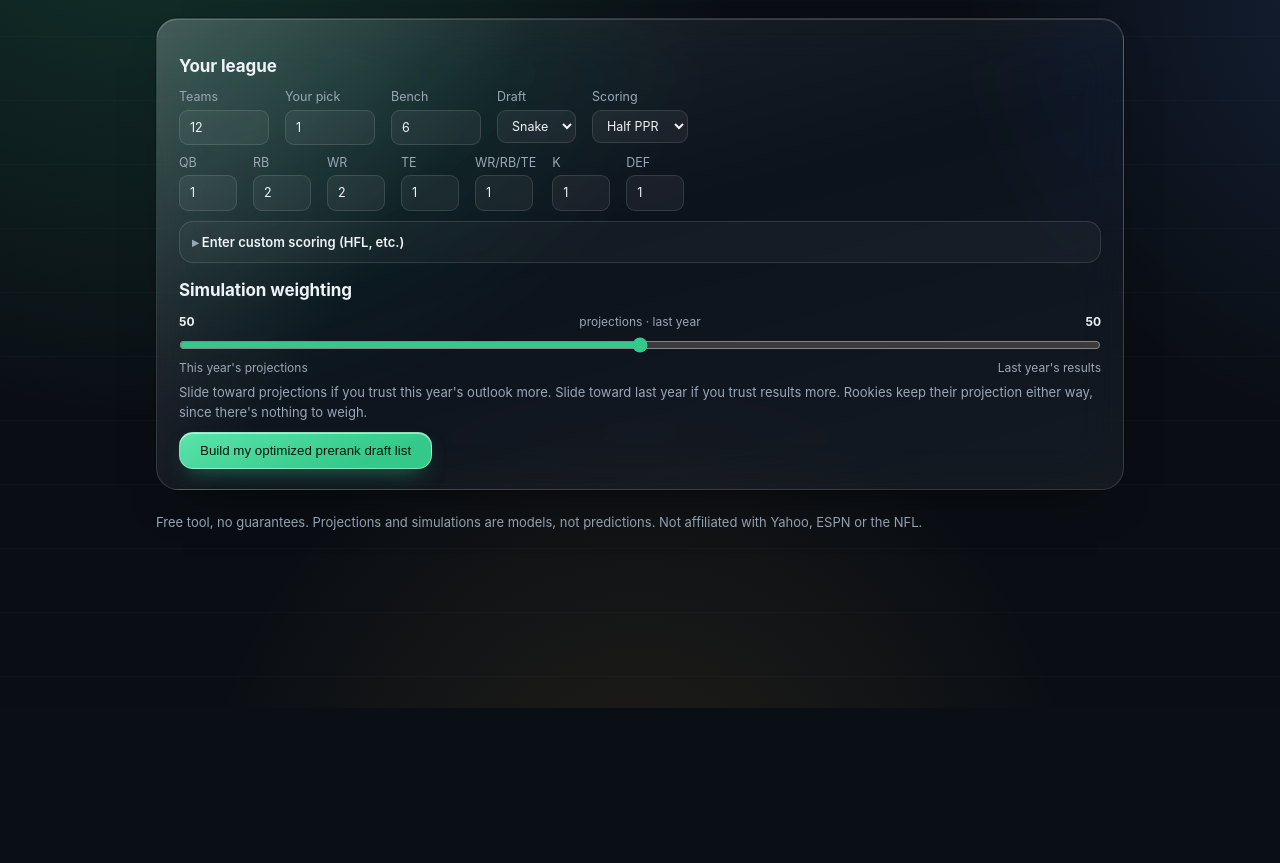
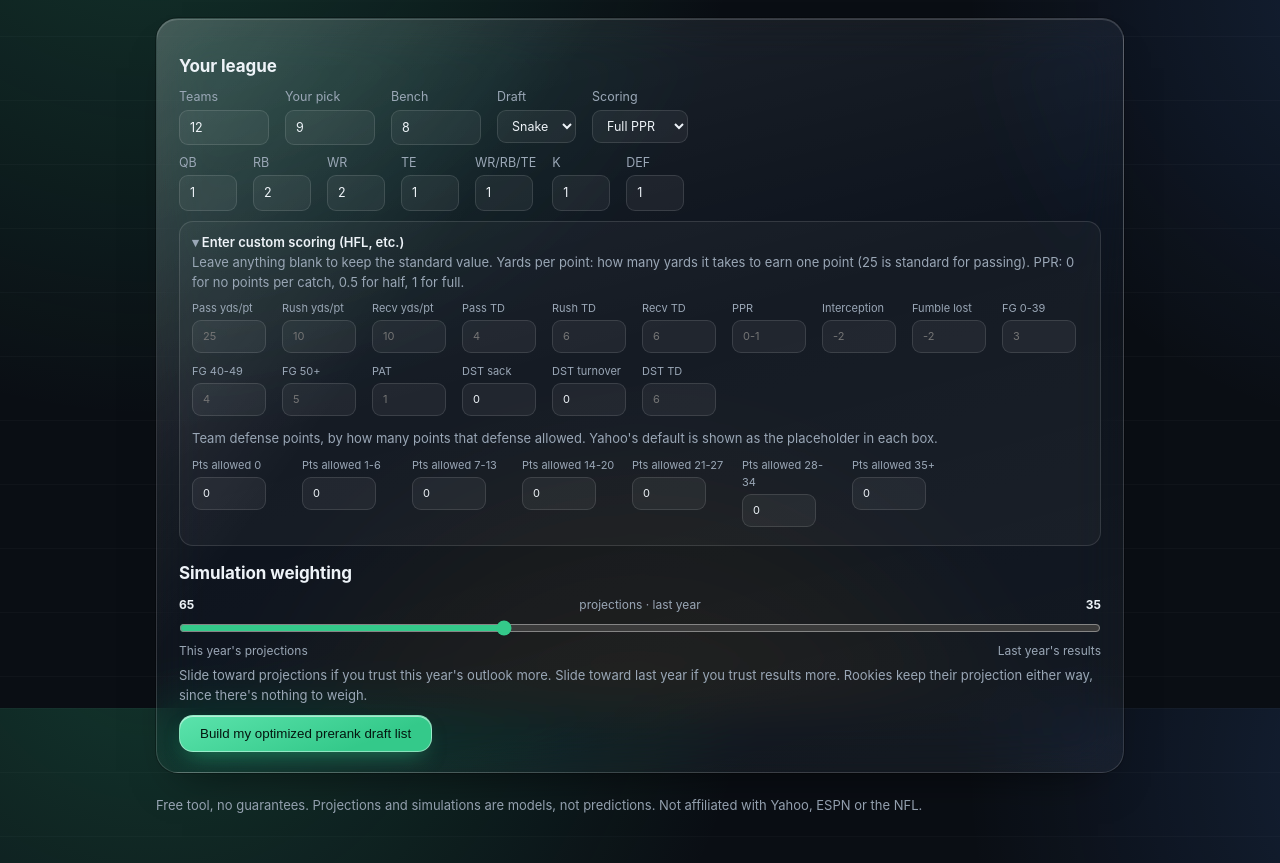
Before and after one commit to RyanFunk021/draftday, a Flask app: page / in a window 1280 px wide. Shown: the part 92-955 px from the top of the page. Before the commit the page ends 800 px from the top, so only its background shows below. Run offline with Flask 3, Linux system fonts and the light colour scheme; some libraries are stand-ins or nearby versions.

Commit message:
Default league settings to real league; fix live-draft roster/sim accuracy
Ship the app's default settings (templates/index.html) pre-filled to a
real 12-team, full-PPR, pick-9 snake league, including a DST scoring
setup that scores return TDs/safeties only (all points/yards-allowed
tiers zeroed) and a 65/35 projection-vs-last-year blend default.

Fix three related bugs found while exercising the live draft tracker
end-to-end:

- "Update team" and every rebuild (e.g. searching a new player mid-draft)
  could overwrite the tracker's real roster with a fresh, unrelated
  hypothetical simulated one from /api/roster-preview. Both now check for
  an active DRAFT and never call the hypothetical path while one is
  running.
- The live tracker's search and roster-fill only checked engine.rank's
  curated board, which keeps just the top ~4 kickers/defenses (by
  design, for the pre-draft list) -- so once those were drafted, real
  kickers/defenses became unfindable and silently vanished from the
  roster preview. app.py's /api/build now also returns the full pool;
  the client merges it into PLAYERS and falls back to it wherever the
  trimmed board runs out.
- /api/simulate, /api/availability, and /api/roster-preview had no idea
  a live draft was in progress and planned around the untouched
  pre-draft list. cfg() now sends gone_players and a your-picks-first
  order once tracking starts; app.py's new _exclude_gone() drops those
  names from its pool (and adjusts _pool_too_shallow's depth guard so it
  doesn't false-fail once fewer than a full draft's worth of players
  remain) so the season sim and availability check reflect the real
  draft instead of a hypothetical one.

Also redesign the roster-preview panel: it now always shows a complete
roster during a live draft, mixing real picks ("Locked in") with a
best-remaining prediction for every slot not yet filled ("Predicted"),
instead of leaving unfilled slots blank.

Co-Authored-By: Claude Sonnet 5 <noreply@anthropic.com>

```diff
--- a/app.py
+++ b/app.py
@@ -171,9 +171,17 @@ def build():
         order, pool, L["slot"], L["teams"], L["roster"], L["bench"],
         L["style"])
 
+    # engine.rank.build_list keeps only its top few K/DEF on `order` (a real
+    # draft never goes deeper than that against THIS list) but a live draft
+    # still has 12 real kickers and defenses getting taken -- the live
+    # tracker's search needs the full pool to find them, not just the board.
+    pool_index = [{k: p.get(k) for k in ("name", "pos", "team", "bye", "pts")}
+                  for p in pool]
+
     return jsonify({
         "league": L,
         "players": players,
+        "pool": pool_index,
         "tips": tips,
         "rosterPreview": roster_preview,
         "asOf": time.strftime("%Y-%m-%d"),
@@ -244,7 +252,8 @@ def _draft_tips(order: list[dict], L: dict) -> dict:
     return {"top": top[:20], "value": value[:20], "deep": deep[:20]}
 
 
-def _pool_too_shallow(pool: list[dict], L: dict) -> str | None:
+def _pool_too_shallow(pool: list[dict], L: dict, gone_total: int = 0,
+                      gone_by_pos: dict[str, int] | None = None) -> str | None:
     """A league the pool cannot fill would produce numbers that measure the
     data, not the roster. Returns an error string, or None if fine.
 
@@ -260,23 +269,65 @@ def _pool_too_shallow(pool: list[dict], L: dict) -> str | None:
          team's roster (including "yours") came back short, with whole
          position groups like DEF or WR/RB/TE flex missing entirely, and
          nothing in the response said why.
+
+    `gone_total`/`gone_by_pos` (see _exclude_gone) are the players a live
+    draft has already taken -- `pool` here has already had them removed, so
+    without this adjustment the requirement stays fixed at a FULL draft's
+    worth of slots even after most of them are filled, and this guard would
+    start firing false positives partway through a real draft (e.g. once
+    fewer than `teams * (starters + bench)` players remain in the pool,
+    even though far fewer than that many picks are actually still needed).
     """
+    gone_by_pos = gone_by_pos or {}
     have: dict[str, int] = {}
     for p in pool:
         have[p["pos"]] = have.get(p["pos"], 0) + 1
     for pos, need in L["roster"].items():
-        if "/" not in pos and have.get(pos, 0) < need * L["teams"]:
-            return f"Not enough {pos}s in the player pool for {L['teams']} teams."
+        if "/" not in pos:
+            required = need * L["teams"] - gone_by_pos.get(pos, 0)
+            if have.get(pos, 0) < required:
+                return f"Not enough {pos}s in the player pool for {L['teams']} teams."
 
     starters = sum(n for pos, n in L["roster"].items())
-    needed = L["teams"] * (starters + L["bench"])
+    needed = L["teams"] * (starters + L["bench"]) - gone_total
     if len(pool) < needed:
-        return (f"This league needs {needed} drafted players "
+        return (f"This league needs {needed} more drafted players "
                 f"({L['teams']} teams x {starters + L['bench']} roster "
-                f"spots) and the player pool only has {len(pool)}. Lower "
-                f"the bench size or team count, or this league is too deep "
-                f"for the data behind this tool.")
+                f"spots{f', {gone_total} already picked' if gone_total else ''}) "
+                f"and the player pool only has {len(pool)} left. Lower the "
+                f"bench size or team count, or this league is too deep for "
+                f"the data behind this tool.")
     return None
+
+
+def _exclude_gone(pool: list[dict],
+                  payload: dict) -> tuple[list[dict], int, dict[str, int]]:
+    """Drop players a live draft has already taken -- any team, from the
+    client's own turn-by-turn tracker (static/app.js's cfg() sends every
+    logged name as `gone_players` once a draft is being tracked).
+
+    Without this, a mid-draft call to simulate/availability/roster-preview
+    would plan around the ORIGINAL pre-draft pool as if no picks had
+    happened yet: re-"drafting" a player someone else already has for real,
+    or crediting a bench slot to someone who's actually off the board.
+
+    Returns (remaining_pool, gone_total, gone_by_pos) -- the latter two feed
+    _pool_too_shallow, which needs to know how many slots picks already
+    made have satisfied, not just how many players are left to draw from.
+    """
+    gone = set(payload.get("gone_players") or [])
+    if not gone:
+        return pool, 0, {}
+    remaining: list[dict] = []
+    gone_by_pos: dict[str, int] = {}
+    gone_total = 0
+    for p in pool:
+        if p["name"] in gone:
+            gone_total += 1
+            gone_by_pos[p["pos"]] = gone_by_pos.get(p["pos"], 0) + 1
+        else:
+            remaining.append(p)
+    return remaining, gone_total, gone_by_pos
 
 
 def _order_from(payload: dict, pool: list[dict], L: dict) -> list[dict]:
@@ -309,9 +360,10 @@ def simulate():
     L = league_from(payload)
     pool = load_pool(L["scoring"], L["last_weight"],
                      extra_rows=_extras_from(payload))
+    pool, gone_total, gone_by_pos = _exclude_gone(pool, payload)
     order = _order_from(payload, pool, L)
 
-    err = _pool_too_shallow(pool, L)
+    err = _pool_too_shallow(pool, L, gone_total, gone_by_pos)
     if err:
         return jsonify({"error": err}), 400
 
@@ -358,9 +410,10 @@ def roster_preview():
     L = league_from(payload)
     pool = load_pool(L["scoring"], L["last_weight"],
                      extra_rows=_extras_from(payload))
+    pool, gone_total, gone_by_pos = _exclude_gone(pool, payload)
     order = _order_from(payload, pool, L)
 
-    err = _pool_too_shallow(pool, L)
+    err = _pool_too_shallow(pool, L, gone_total, gone_by_pos)
     if err:
         return jsonify({"error": err}), 400
 
@@ -383,9 +436,10 @@ def availability():
     L = league_from(payload)
     pool = load_pool(L["scoring"], L["last_weight"],
                      extra_rows=_extras_from(payload))
+    pool, gone_total, gone_by_pos = _exclude_gone(pool, payload)
     order = _order_from(payload, pool, L)
 
-    err = _pool_too_shallow(pool, L)
+    err = _pool_too_shallow(pool, L, gone_total, gone_by_pos)
     if err:
         return jsonify({"error": err}), 400
 
--- a/static/app.css
+++ b/static/app.css
@@ -235,6 +235,9 @@ button.ghost:hover:not(:disabled) {
 .roster-preview .slot .pts { display: block; font-size: 11px; color: var(--muted); font-weight: 400; margin-top: 1px; }
 .roster-preview .slot.empty .nm { color: var(--bad); font-style: italic; }
 .roster-preview .slot.bench { opacity: .82; }
+.roster-preview .slot.predicted { border-style: dashed; opacity: .78; }
+.roster-preview .slot.predicted .nm { font-style: italic; }
+.roster-preview .slot .pill { display: block; width: fit-content; margin-top: 5px; }
 .rosterlivenote { color: var(--accent-bright); }
 
 #simprogress { margin-top: 12px; }
--- a/static/app.js
+++ b/static/app.js
@@ -115,12 +115,33 @@ function cfg() {
       i.value !== "" ? +i.value : DST_TIER_DEFAULTS[i.dataset.tier],
     ]);
   }
+  // A live draft in progress knows things the pre-draft board doesn't:
+  // who's actually gone (any team) and which of those are locked in as
+  // MINE. Every endpoint that reads `order` -- simulate, availability,
+  // export -- should plan around the real draft, not the untouched
+  // pre-draft list, so this is computed here once rather than in each
+  // call site. `gone_players` lets the server drop drafted players from
+  // its own pool (so it never re-simulates someone already on a real
+  // team); putting my real picks at the FRONT of `order` makes the
+  // server's own mock-draft mechanic for "my" team take them immediately,
+  // the same way engine.sim already treats a user's board -- no separate
+  // "here's my fixed roster" code path needed.
+  let order = ORDER;
+  let gonePlayers = [];
+  if (DRAFT) {
+    gonePlayers = DRAFT.picks.map(p => p.name);
+    const goneSet = new Set(gonePlayers);
+    const mineNames = DRAFT.picks.filter(p => p.owner === DRAFT.slot).map(p => p.name);
+    order = [...mineNames, ...ORDER.filter(n => !goneSet.has(n))];
+  }
+
   return {
     teams: +$("[name=teams]").value, slot: +$("[name=slot]").value,
     bench: +$("[name=bench]").value, style: $("[name=style]").value,
     preset: $("#preset").value, roster, scoring,
     last_weight: +$("#lastw").value,
-    order: ORDER,
+    order,
+    gone_players: gonePlayers,
     extra_players: EXTRA_PLAYERS,
   };
 }
@@ -157,9 +178,18 @@ function applyBuild(d) {
   ORDER = d.players.map(p => p.name);
   PLAYERS = {};
   d.players.forEach(p => { PLAYERS[p.name] = p; });
+  // ORDER/board is the app's curated, trimmed list (top ~4 K/DEF -- see
+  // engine/rank.py). A live draft isn't limited to that list -- any of the
+  // other 12 teams can take any real kicker or defense -- so the live
+  // tracker's search and roster-fill need the FULL pool. Only fills in
+  // names ORDER doesn't already have; never overwrites a board entry.
+  (d.pool || []).forEach(p => { if (!PLAYERS[p.name]) PLAYERS[p.name] = p; });
   renderBoard();
   renderTips(d.tips);
-  renderRosterPreview(d.rosterPreview);
+  // A live draft's roster preview shows your REAL picks (see
+  // refreshRosterPreview) -- never overwrite it with this fresh build's
+  // hypothetical simulated one.
+  if (!DRAFT) renderRosterPreview(d.rosterPreview);
   // A fresh build is a fresh optimal ranking — any manual reorder from
   // before is already gone (the server never reads a submitted order on
   // /api/build). Clear the leftover search box and its results too, so
@@ -462,7 +492,8 @@ function renderRosterPreview(roster) {
     return;
   }
   roster.forEach(p => {
-    const cls = "slot" + (p.slot === "BENCH" ? " bench" : "") + (p.empty ? " empty" : "");
+    const cls = "slot" + (p.slot === "BENCH" ? " bench" : "") + (p.empty ? " empty" : "")
+      + (p.actual === false ? " predicted" : "");
     const slot = el("div", cls);
     slot.append(el("div", "lbl", p.slot));
     const nm = el("div", "nm");
@@ -473,47 +504,90 @@ function renderRosterPreview(roster) {
                 el("span", "pts", `${p.pts} pts${p.bye ? " · bye " + p.bye : ""}`));
     }
     slot.append(nm);
+    // Only the live tracker's roster distinguishes real picks from a
+    // best-guess fill -- the pre-draft hypothetical preview has no
+    // `actual` field at all, so it renders exactly as before.
+    if (p.actual !== undefined) {
+      slot.append(el("span", "pill" + (p.actual ? " hi" : ""),
+                     p.actual ? "Locked in" : "Predicted"));
+    }
     box.append(slot);
   });
 }
 
-// Your ACTUAL roster from the live draft tracker, slotted the same greedy
-// way engine.sim._slot_for fills a team (mandatory positions first, in the
-// roster config's own order, then flex, then bench) -- except this reads
-// your real logged picks, not a simulated draft, and shows an empty slot
-// rather than guessing who'll eventually fill it.
+// Your roster from the live draft tracker: REAL picks where you have them,
+// the best remaining player as a placeholder everywhere else, so the panel
+// always reads as a complete team rather than a growing list of blanks.
+// Slotted the same greedy way engine.sim._slot_for fills a team (mandatory
+// positions first, in the roster config's own order, then flex, then
+// bench). "Best remaining" excludes every player ANY team has taken so
+// far, not just yours, and updates every time a new pick is logged.
 function myLiveRoster() {
   const roster = cfg().roster;
+  const bench = cfg().bench;
+  const gone = draftedNames();
   const mine = DRAFT.picks.filter(p => p.owner === DRAFT.slot)
     .map(p => PLAYERS[p.name]).filter(Boolean);
   const used = new Set();
   const result = [];
 
+  function bestRemaining(positions) {
+    for (const name of ORDER) {
+      if (gone.has(name) || used.has(name)) continue;
+      const p = PLAYERS[name];
+      if (p && positions.includes(p.pos)) return p;
+    }
+    // ORDER is the curated board -- only ~4 deep at K/DEF (engine/rank.py)
+    // -- so once those are drafted, fall back to the full pool (PLAYERS,
+    // see applyBuild) by raw points, rather than reporting no one left
+    // when 10 more real kickers/defenses are still sitting there.
+    let best = null;
+    for (const name in PLAYERS) {
+      if (gone.has(name) || used.has(name)) continue;
+      const p = PLAYERS[name];
+      if (p && positions.includes(p.pos) && (!best || p.pts > best.pts)) best = p;
+    }
+    return best;
+  }
+
+  function fillSlot(slot, positions) {
+    let p = mine.find(pl => !used.has(pl.name) && positions.includes(pl.pos));
+    let actual = true;
+    if (!p) { p = bestRemaining(positions); actual = false; }
+    if (p) { used.add(p.name); result.push({ ...p, slot, actual }); }
+    else result.push({ name: null, pos: positions[0], slot, empty: true });
+  }
+
   Object.entries(roster).forEach(([slot, n]) => {
     if (slot.includes("/")) return;
-    for (let i = 0; i < n; i++) {
-      const p = mine.find(pl => !used.has(pl.name) && pl.pos === slot);
-      if (p) { used.add(p.name); result.push({ ...p, slot }); }
-      else result.push({ name: null, pos: slot, slot, empty: true });
-    }
+    for (let i = 0; i < n; i++) fillSlot(slot, [slot]);
   });
   Object.entries(roster).forEach(([slot, n]) => {
     if (!slot.includes("/")) return;
-    const parts = slot.split("/");
-    for (let i = 0; i < n; i++) {
-      const p = mine.find(pl => !used.has(pl.name) && parts.includes(pl.pos));
-      if (p) { used.add(p.name); result.push({ ...p, slot }); }
-      else result.push({ name: null, pos: slot, slot, empty: true });
-    }
+    for (let i = 0; i < n; i++) fillSlot(slot, slot.split("/"));
   });
-  // Anything drafted beyond the starting slots is real bench depth --
-  // show it, don't hide it just because it exceeds the configured bench
-  // count (a real draft can end up deeper at one spot than planned).
-  mine.filter(pl => !used.has(pl.name)).forEach(pl => result.push({ ...pl, slot: "BENCH" }));
+
+  // Bench: real extra picks first (actual), then predicted best-remaining
+  // up to the configured bench size -- never MORE than configured, unlike
+  // starters, since an infinite predicted bench isn't useful.
+  mine.filter(pl => !used.has(pl.name)).forEach(pl => {
+    used.add(pl.name); result.push({ ...pl, slot: "BENCH", actual: true });
+  });
+  const benchHave = result.filter(r => r.slot === "BENCH").length;
+  for (let i = benchHave; i < bench; i++) {
+    const p = bestRemaining(["QB", "RB", "WR", "TE", "K", "DEF"]);
+    if (!p) break;
+    used.add(p.name);
+    result.push({ ...p, slot: "BENCH", actual: false });
+  }
   return result;
 }
 
 async function refreshRosterPreview() {
+  // A live draft in progress has a REAL roster -- never overwrite it with
+  // a fresh hypothetical simulated one just because this button (normally
+  // hidden once tracking starts, see draftstart/draftrestart) got clicked.
+  if (DRAFT) { renderRosterPreview(myLiveRoster()); return; }
   const btn = $("#updateroster");
   btn.disabled = true; btn.textContent = "Updating…";
   try {
@@ -900,10 +974,14 @@ $("#draftsearchbox").addEventListener("input", () => {
   const box = $("#draftsearchresults");
   if (q.length < 2) { box.replaceChildren(); return; }
   const gone = draftedNames();
-  const hits = ORDER.filter(n => !gone.has(n) && n.toLowerCase().includes(q))
-                    .slice(0, 8);
+  // The full pool (see applyBuild), not just the curated board -- a real
+  // draft can take any of the other kickers/defenses the board trimmed off.
+  const hits = Object.keys(PLAYERS).filter(n => !gone.has(n) && n.toLowerCase().includes(q))
+    .sort((a, b) => a.toLowerCase().startsWith(q) === b.toLowerCase().startsWith(q)
+      ? 0 : a.toLowerCase().startsWith(q) ? -1 : 1)
+    .slice(0, 8);
   if (!hits.length) {
-    box.replaceChildren(el("p", "searchmsg", "No match in your list."));
+    box.replaceChildren(el("p", "searchmsg", "No match in the player pool."));
     return;
   }
   box.replaceChildren(...hits.map(n => {
--- a/templates/index.html
+++ b/templates/index.html
@@ -20,21 +20,21 @@
   <form id="cfg">
     <div class="grid">
       <label>Teams <input name="teams" type="number" value="12" min="4" max="20"></label>
-      <label>Your pick <input name="slot" type="number" value="1" min="1" max="20"></label>
-      <label>Bench <input name="bench" type="number" value="6" min="0" max="12"></label>
+      <label>Your pick <input name="slot" type="number" value="9" min="1" max="20"></label>
+      <label>Bench <input name="bench" type="number" value="8" min="0" max="12"></label>
       <label>Draft
         <select name="style"><option value="snake">Snake</option>
         <option value="linear">Linear</option></select>
       </label>
       <label>Scoring
         <select id="preset"><option value="half_ppr">Half PPR</option>
-        <option value="ppr">Full PPR</option>
+        <option value="ppr" selected>Full PPR</option>
         <option value="standard">Standard</option></select>
       </label>
     </div>
     <div id="roster" class="grid roster"></div>
 
-    <details id="customscoring">
+    <details id="customscoring" open>
       <summary>{{ c['custom-scoring-summary'] }}</summary>
       <p class="hint">{{ c['custom-scoring-hint'] }}</p>
       <div class="grid scoring">
@@ -51,27 +51,27 @@
         <label>FG 40-49 <input data-s="fg_40_49" type="number" step="0.5" placeholder="4"></label>
         <label>FG 50+ <input data-s="fg_50" type="number" step="0.5" placeholder="5"></label>
         <label>PAT <input data-s="pat" type="number" step="0.5" placeholder="1"></label>
-        <label>DST sack <input data-s="dst_sack" type="number" step="0.5" placeholder="1"></label>
-        <label>DST turnover <input data-s="dst_turnover" type="number" step="0.5" placeholder="2"></label>
+        <label>DST sack <input data-s="dst_sack" type="number" step="0.5" value="0"></label>
+        <label>DST turnover <input data-s="dst_turnover" type="number" step="0.5" value="0"></label>
         <label>DST TD <input data-s="dst_td" type="number" step="0.5" placeholder="6"></label>
       </div>
 
       <p class="hint tierhint">{{ c['dst-tiers-hint'] }}</p>
       <div class="grid scoring tiers">
-        <label>Pts allowed 0 <input data-tier="0" type="number" step="0.5" placeholder="10"></label>
-        <label>Pts allowed 1-6 <input data-tier="6" type="number" step="0.5" placeholder="7"></label>
-        <label>Pts allowed 7-13 <input data-tier="13" type="number" step="0.5" placeholder="4"></label>
-        <label>Pts allowed 14-20 <input data-tier="20" type="number" step="0.5" placeholder="1"></label>
-        <label>Pts allowed 21-27 <input data-tier="27" type="number" step="0.5" placeholder="0"></label>
-        <label>Pts allowed 28-34 <input data-tier="34" type="number" step="0.5" placeholder="-1"></label>
-        <label>Pts allowed 35+ <input data-tier="999" type="number" step="0.5" placeholder="-4"></label>
+        <label>Pts allowed 0 <input data-tier="0" type="number" step="0.5" value="0"></label>
+        <label>Pts allowed 1-6 <input data-tier="6" type="number" step="0.5" value="0"></label>
+        <label>Pts allowed 7-13 <input data-tier="13" type="number" step="0.5" value="0"></label>
+        <label>Pts allowed 14-20 <input data-tier="20" type="number" step="0.5" value="0"></label>
+        <label>Pts allowed 21-27 <input data-tier="27" type="number" step="0.5" value="0"></label>
+        <label>Pts allowed 28-34 <input data-tier="34" type="number" step="0.5" value="0"></label>
+        <label>Pts allowed 35+ <input data-tier="999" type="number" step="0.5" value="0"></label>
       </div>
     </details>
 
     <h2>{{ c['weights-heading'] }}</h2>
     <div class="weights">
-      <div class="ends"><b id="lastwv-proj">50</b> projections &middot; last year <b id="lastwv-last">50</b></div>
-      <input id="lastw" type="range" min="0" max="100" value="50">
+      <div class="ends"><b id="lastwv-proj">65</b> projections &middot; last year <b id="lastwv-last">35</b></div>
+      <input id="lastw" type="range" min="0" max="100" value="35">
       <div class="ends"><span>This year's projections</span><span>Last year's results</span></div>
     </div>
     <p class="hint">{{ c['weights-hint'] }}</p>
```
Also changed, not shown: AGENTS.md (+31 -13 lines), copy.md (+1 -1 lines), static/AGENTS.md (+47 -14 lines).
